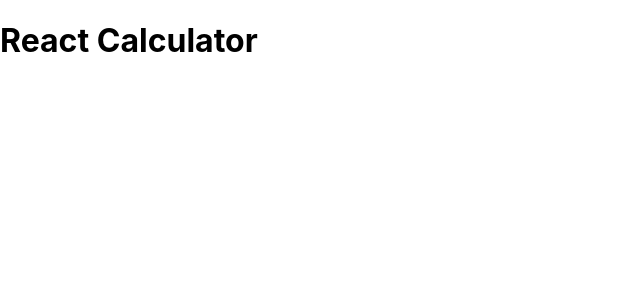
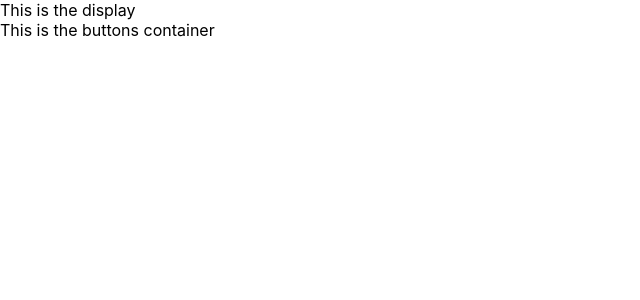
Before and after one commit to mstone89/react_calculator, a React (Create React App) app: page / in a window 1280 px wide. Shown: the top 300 px of the page, without its empty margins (0-640 px from the left). Built offline with nearby package versions, Linux system fonts and the light colour scheme; the HTML template or start-up script is replaced by a standard one.

Commit message:
Create display and buttons components

```diff
--- a/src/App.js
+++ b/src/App.js
@@ -1,11 +1,16 @@
-import  React, { Component } from 'react';
+import React, { Component } from 'react';
+
+import Display from './components/Display';
+import Buttons from './components/Buttons';
+
 import './App.css';
 
 class App extends Component {
     render() {
         return (
             <div className="calculator-container">
-                <h1>React Calculator</h1>
+                <Display />
+                <Buttons />
             </div>
         );
     }
--- /dev/null
+++ b/src/components/Buttons.js
@@ -0,0 +1,11 @@
+import React, { Component } from 'react';
+
+class Buttons extends Component {
+    render() {
+        return (
+            <div>This is the buttons container</div>
+        );
+    }
+}
+
+export default Buttons;
--- /dev/null
+++ b/src/components/Display.js
@@ -0,0 +1,11 @@
+import React, { Component } from 'react';
+
+class Display extends Component {
+    render() {
+        return (
+            <div>This is the display</div>
+        );
+    }
+}
+
+export default Display;
```
Also changed, not shown: src/components/Button.js (added).
